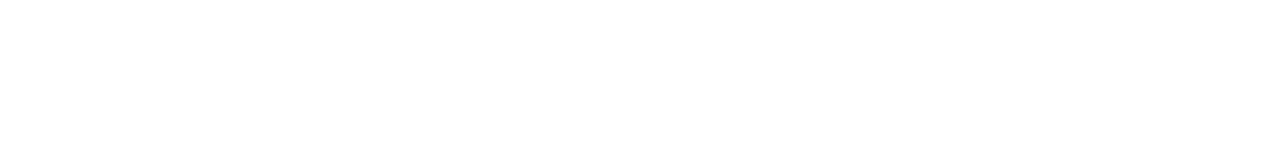
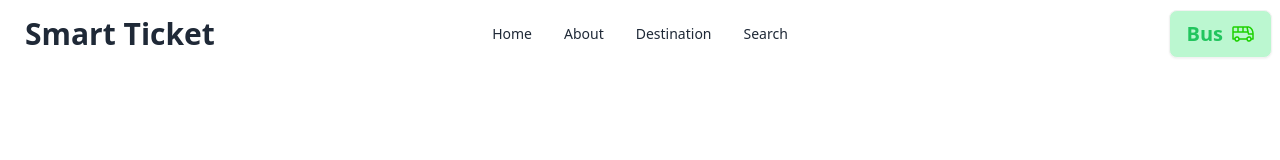
Before and after one commit to sabberhossen1/smart-ticket, a plain HTML site: page index.html in a window 1280 px wide. Drawn offline with nearby package versions, Linux system fonts and the light colour scheme.

Commit message:
nav done

```diff
--- a/index.html
+++ b/index.html
@@ -8,8 +8,36 @@
     <title>Smart Ticketing</title>
 </head>
 <body>
-    <header>
+    <header class="max-w-screen-xl mx-auto">
+        <div class="navbar bg-base-100">
+            <div class="navbar-start">
+              <div class="dropdown">
+                <div tabindex="0" role="button" class="btn btn-ghost lg:hidden">
+                  <svg xmlns="http://www.w3.org/2000/svg" class="h-5 w-5" fill="none" viewBox="0 0 24 24" stroke="currentColor"><path stroke-linecap="round" stroke-linejoin="round" stroke-width="2" d="M4 6h16M4 12h8m-8 6h16" /></svg>
+                </div>
+                <ul tabindex="0" class="menu menu-sm dropdown-content mt-3 z-[1] p-2 shadow bg-base-100 rounded-box w-52">
+                    <li><a>Home</a></li>
+                <li><a>About</a></li>
+                <li><a>Destination</a></li>
 
+                <li><a>Search</a></li>
+                </ul>
+              </div>
+              <a class="btn btn-ghost text-3xl font-bold">Smart Ticket</a>
+            </div>
+            <div class="navbar-center hidden lg:flex">
+              <ul class="menu menu-horizontal px-1">
+                <li><a>Home</a></li>
+                <li><a>About</a></li>
+                <li><a>Destination</a></li>
+
+                <li><a>Search</a></li>
+              </ul>
+            </div>
+            <div class="navbar-end">
+              <a class="btn font-semibold text-xl text-green-500 bg-green-200">Bus <img src="./images/bus-icon.png" alt=""></a>
+            </div>
+          </div>
     </header>
     <main>
 
```
Also changed, not shown: images/banner.png (added), images/bus-icon.png (added), images/bus-logo.png (added), images/cupon-devider.png (added), images/fare.png (added), images/info-devider.png (added), images/people.png (added), images/playstore.png (added), images/seat-gray.png (added), images/seat-green-filled.png (added), images/seat-green.png (added), images/stoppage.png (added), images/success.png (added), images/ticket-cupon.png (added).
